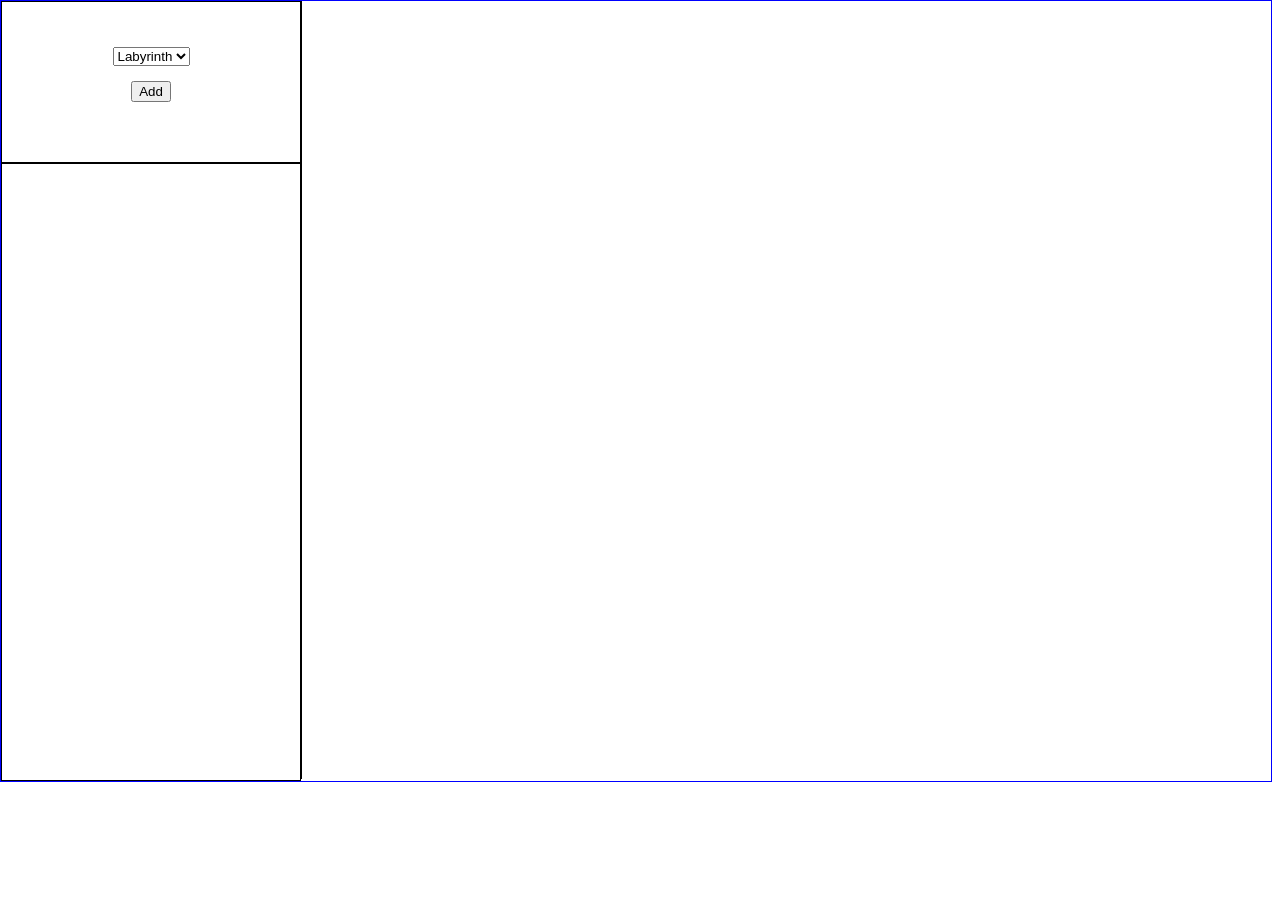
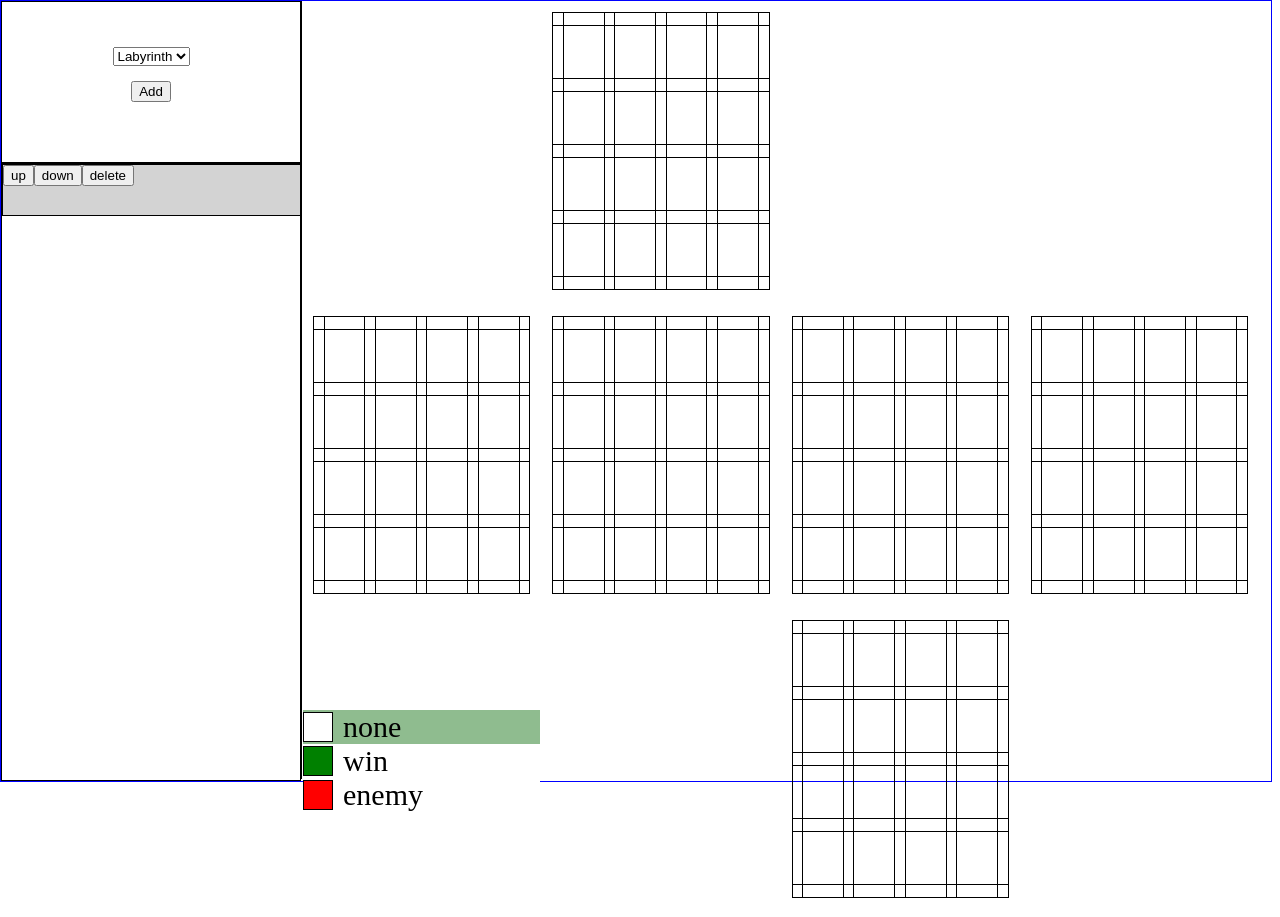
Before and after one commit to yoann-dufresne/p-3-lvlgen, a plain HTML site: page index.html in a window 1280 px wide. Before the commit the page ends 800 px from the top, so only its background shows below. Drawn offline with Linux system fonts and the light colour scheme.

Commit message:
tile state change ok

```diff
--- a/cube.js
+++ b/cube.js
@@ -37,9 +37,9 @@ let create_cube = function() {
 	div.style.display = "inline-block";
 
 	div.innerHTML = '<table>\
-		<tr><td></td><td id="cell_1"></td><td></td><td></td></tr>\
-		<tr><td id="cell_2"></td><td id="cell_0"></td><td id="cell_3"></td><td id="cell_5"></td></tr>\
-		<tr><td></td><td></td><td id="cell_4"></td><td></td></tr>\
+		<tr><td class="face_includer"></td><td class="face_includer" id="cell_1"></td><td class="face_includer"></td><td class="face_includer"></td></tr>\
+		<tr><td class="face_includer" id="cell_2"></td><td class="face_includer" id="cell_0"></td><td class="face_includer" id="cell_3"></td><td class="face_includer" id="cell_5"></td></tr>\
+		<tr><td class="face_includer"></td><td class="face_includer"></td><td class="face_includer" id="cell_4"></td><td class="face_includer"></td></tr>\
 	</table>'
 	let cells = div.querySelectorAll("td");
 
--- a/index.html
+++ b/index.html
@@ -3,6 +3,7 @@
 <head>
 	<title>p^3 - Lvl design</title>
 	<link rel="stylesheet" href="main.css">
+	<link rel="stylesheet" href="laby.css">
 </head>
 <body>
 	<!-- Side bar -->
@@ -26,4 +27,5 @@
 <script type="text/javascript" src="labyrinth.js"></script>
 <script type="text/javascript" src="manager.js"></script>
 
+<script type="text/javascript" src="tmp_main.js"></script>
 </html>
--- /dev/null
+++ b/laby.css
@@ -0,0 +1,12 @@
+.laby_legend, .tile, .vertical_wall, .horizontal_wall {
+	cursor: pointer;
+}
+
+.laby_legend p {
+	margin: 0px;
+}
+
+.laby_legend * {
+	font-size: 30px;
+	vertical-align: middle;
+}
--- a/labyrinth.js
+++ b/labyrinth.js
@@ -1,7 +1,80 @@
+
+let legends_data = [
+	{name: "none", color: "white"},
+	{name: "win", color: "green"},
+	{name: "enemy", color: "red"}
+];
 
 class Labyrinth {
 	constructor(div) {
+		// dom objects
 		this.div = div;
 		this.display = create_cube();
+
+		// Legend interaction
+		this.current_value = legends_data[0];
+		this.add_legend();
+
+		// Cube values
+		this.tiles = [...Array(6)].map(()=>[...Array(4)].map(()=>[...Array(4)].map(()=>"none")));
+		this.add_tile_triggers();
+		this.intern_walls = [...Array(24)].map(()=>false);
+		this.extern_walls = [...Array(16)].map(()=>false);
+	}
+
+	add_legend() {
+		let legends_div = this.display.querySelectorAll(".face_includer")[8];
+		for (let ld of legends_data) {
+			// High level legend div
+			let div_legend = document.createElement("div");
+			div_legend.classList.add("laby_legend");
+			div_legend.name = ld.name;
+			legends_div.appendChild(div_legend);
+
+			// Color
+			let color = document.createElement("span");
+			color.style.display = "inline-block";
+			color.style["background-color"] = ld.color;
+			color.style.border = "solid black 1px";
+			color.style["min-width"] = "28px";
+			color.style["min-height"] = "28px";
+			div_legend.appendChild(color);
+
+			// Name
+			let name = document.createElement("span");
+			name.style.display = "inline-block";
+			name.style["padding-left"] = "10px";
+			name.innerHTML = "<p>" + ld.name + "</p>";
+			div_legend.appendChild(name);
+
+			let that = this;
+			div_legend.onclick = function() {
+				let all_legends = legends_div.querySelectorAll(".laby_legend");
+				for (let leg of all_legends)
+					leg.style["background-color"] = "white";
+				div_legend.style["background-color"] = "DarkSeaGreen";
+				that.current_value = {name:div_legend.name, color:div_legend.firstChild.style["background-color"]};
+			}
+		}
+		legends_div.firstChild.onclick();
+	}
+
+	add_tile_triggers() {
+		let that = this;
+
+		for (let face=0 ; face<6 ; face++) {
+			let face_includer = this.display.querySelector("#cell_" + face);
+			let tiles = face_includer.querySelectorAll(".tile");
+
+			for (let r=0 ; r<4 ; r++) {
+				for (let c=0 ; c<4 ; c++) {
+					let tile = tiles[r * 4 + c];
+					tile.onclick = function() {
+						that.tiles[face][r][c] = that.current_value.name;
+						tile.style["background-color"] = that.current_value.color;
+					}
+				}
+			}
+		}
 	}
 }
--- /dev/null
+++ b/tmp_main.js
@@ -0,0 +1,3 @@
+
+document.querySelector("#lvl_add").onclick();
+document.querySelector("#lvl_list").firstChild.onclick();
```
